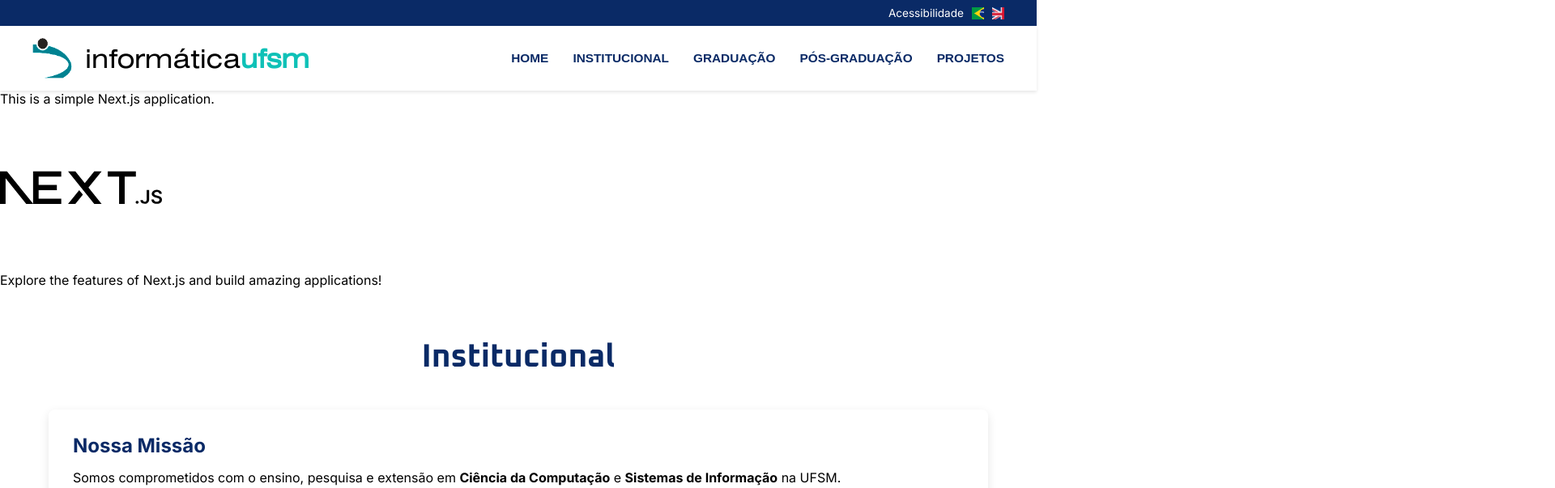
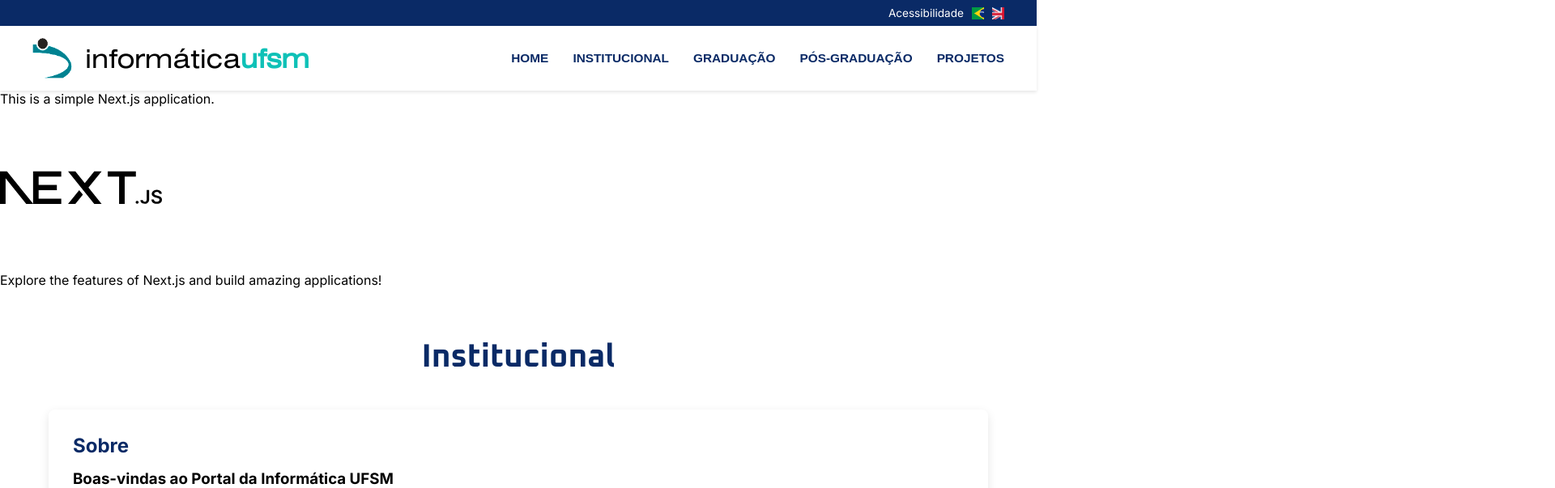
Before and after one commit to GabrielSFranca/site-informatica, a Next.js app: page / in a window 1280 px wide. Shown: the top 603 px of the page at 81% size, 1920 px wide, since content can reach past the window. Built offline with nearby package versions, Linux system fonts and the light colour scheme.

Commit message:
institucional

```diff
--- a/package.json
+++ b/package.json
@@ -11,15 +11,18 @@
   "dependencies": {
     "@neondatabase/serverless": "^1.0.1",
     "@prisma/client": "^6.10.1",
+    "leaflet": "^1.9.4",
     "next": "15.3.3",
     "prisma": "^6.10.1",
     "react": "^19.0.0",
     "react-dom": "^19.0.0",
+    "react-leaflet": "^5.0.0",
     "react-markdown": "^10.1.0",
     "swiper": "^11.2.8"
   },
   "devDependencies": {
     "@eslint/eslintrc": "^3",
+    "@types/leaflet": "^1.9.19",
     "@types/node": "^20",
     "@types/react": "^19",
     "@types/react-dom": "^19",
--- a/src/app/page.tsx
+++ b/src/app/page.tsx
@@ -1,7 +1,7 @@
+import React from "react";
 import Image from "next/image";
 import { Header } from "./components/Header";
 import { Footer } from "./components/Footer";
-import React from "react";
 import { Button } from "./components/Button";
 import { Section } from "./components/Section";
 import { Card } from "./components/Card";
@@ -31,10 +31,14 @@ export default function Home() {
 
         <Section title="Institucional">
           <Card
-            title="Nossa Missão"
-            content={`Somos comprometidos com o ensino, pesquisa e extensão em **Ciência da Computação** e **Sistemas de Informação** na UFSM.`}
+            title="Sobre"
+            content={`### Boas-vindas ao Portal da Informática UFSM
+              Bem-vindo ao Portal do Departamento de Informática da UFSM! Somos um centro de excelência em ensino, pesquisa e extensão, dedicados a aprimorar a experiência do usuário por meio de uma interface moderna, intuitiva e acessível. Nossa missão é promover o desenvolvimento científico e tecnológico na área de Computação, formando profissionais éticos, criativos e comprometidos com a solução de problemas da sociedade através da tecnologia.
+              Inspirados nas melhores práticas de sites universitários, como o da Informática da UFRGS, buscamos mesclar a seriedade institucional com a paixão pelo universo da tecnologia, garantindo que as informações principais estejam acessíveis de forma rápida e clara para estudantes, docentes e visitantes.`}
             />
         </Section>
+
+
 
         <Button label="Saiba Mais >" />
       </main>
```
Also changed, not shown: src/app/components/InstitucionalSection.tsx (added, +10 -0 lines), 1 other file (tests, documents, lock files or other folders).
